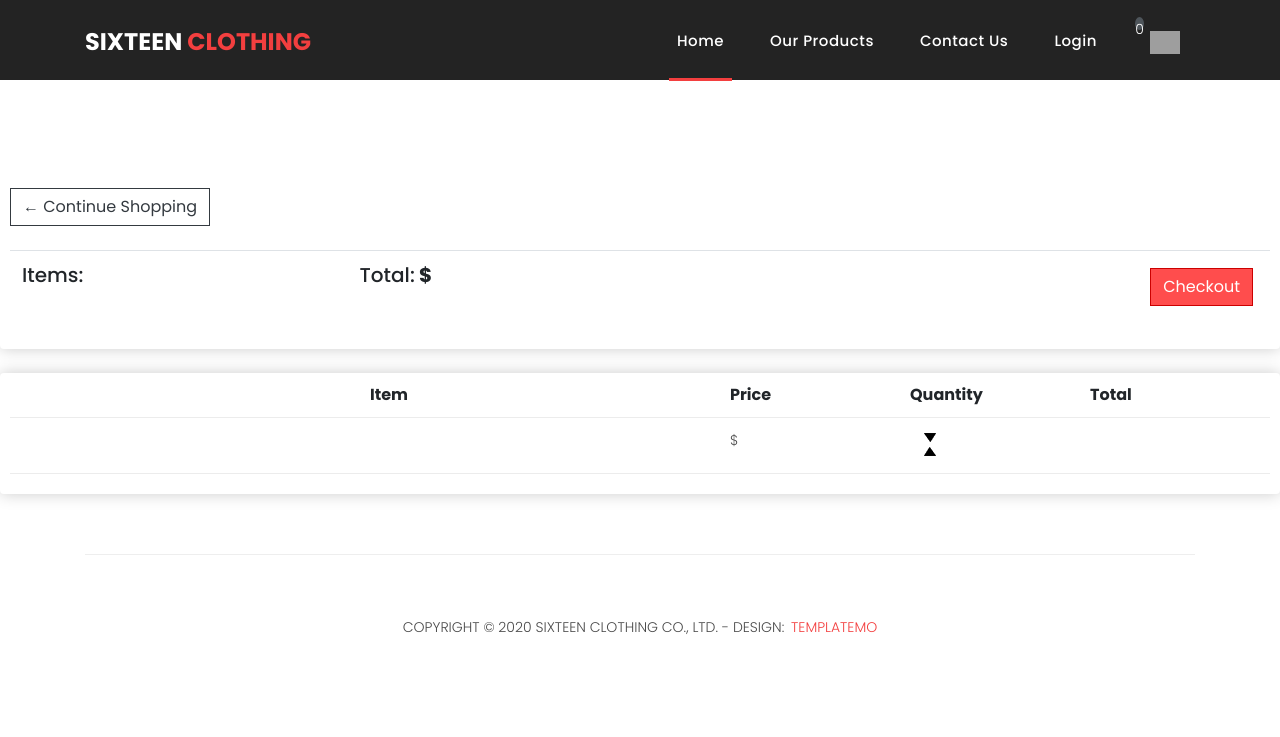
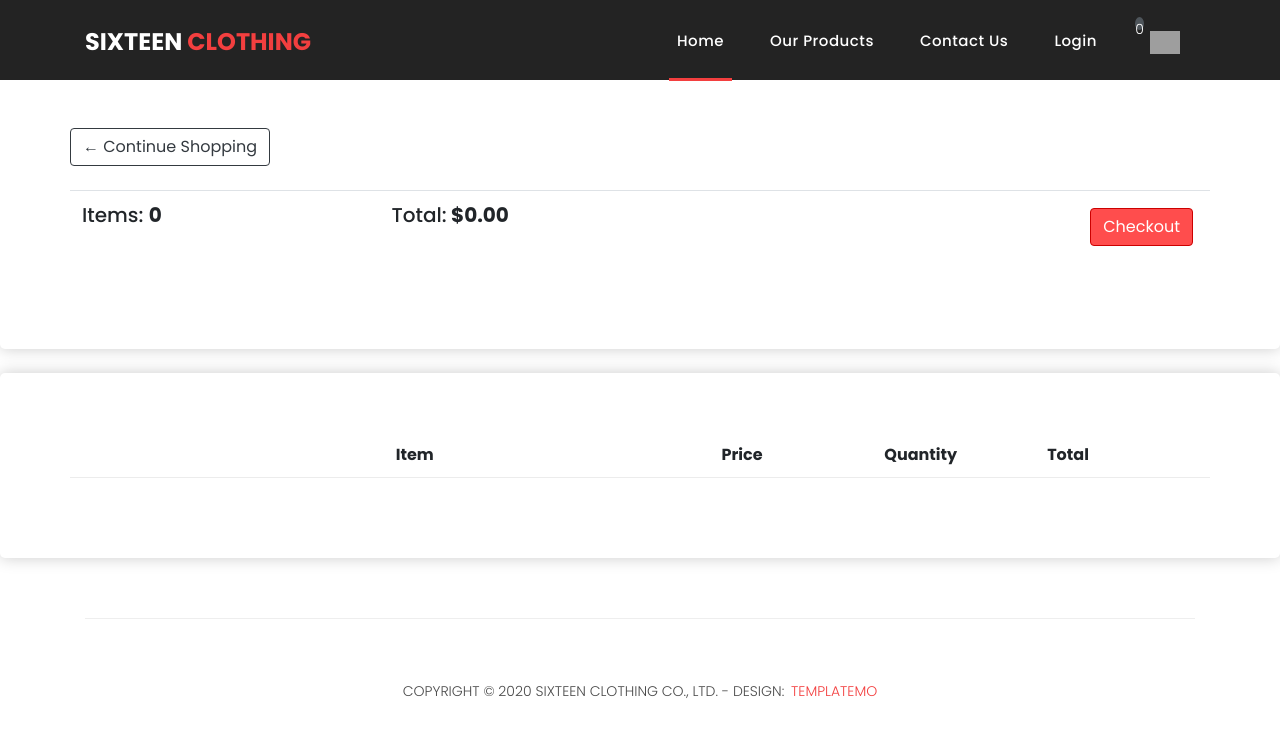
Before and after one commit to HoagSon/IE221, a Django app: page /Cart/ in a window 1280 px wide. Shown: the top 737 px of the page. Run offline with Django 3.2, Linux system fonts and the light colour scheme; lists and menus that the app fills with data are empty; some libraries are stand-ins or nearby versions; grey boxes are pictures that could not be loaded.

Commit message:
edit cart

```diff
--- a/Static/homepage/assets/css/cart.css
+++ b/Static/homepage/assets/css/cart.css
@@ -1,28 +1,16 @@
 .box-element{
 	box-shadow:hsl(0, 0%, 80%) 0 0 16px;
 	background-color: #fff;
-	border-radius: 4px;
-	padding: 10px;
+	border-radius: 5px;
+	padding: 70px;
+
+}
+.row{
+	position: center;
 }
 
-.thumbnail{
-	width: 100%;
-	height: 200px;
-	-webkit-box-shadow: -1px -3px 5px -2px rgba(214,214,214,1);
-    -moz-box-shadow: -1px -3px 5px -2px rgba(214,214,214,1);
-    box-shadow: -1px -3px 5px -2px rgba(214,214,214,1);
-}
-
-.product{
-	border-radius: 0 0 4px 4px;
-}
-
-.col-lg-4, .col-lg-6, .col-lg-8, .col-lg-12{
+ .col-lg-12{
 	margin-top: 10px;
-}
-
-.btn{
-	border-radius: 0;
 }
 
 .row-image{
@@ -47,9 +35,8 @@
 	display: inline-block;
 	font-weight: 700;
 	padding-right:10px;
+}
 
-
-}
 .chg-quantity{
 	width: 12px;
 	cursor: pointer;
@@ -57,12 +44,3 @@
 	margin-top: 5px;
 	transition:.1s;
 }
-
-.chg-quantity:hover{
-	opacity: .6;
-}
-
-
-.hidden{
-	display: none!important;
-}
--- a/Template/Homepage/cart.html
+++ b/Template/Homepage/cart.html
@@ -21,18 +21,13 @@ https://templatemo.com/tm-546-sixteen-clothing
     <link rel="stylesheet" href="{% static 'homepage/assets/css/owl.css' %}">
 	<link rel="stylesheet" href="{% static 'homepage/assets/css/cart.css' %}" >
 {% endblock %}
+
 {% block content %}
 	<div class="row">
 		<div class="col-lg-12">
 			<div class="box-element">
 				<br>
 				<br>
-				<br>
-				<br>
-				<br>
-				<br>
-				<br>
-
 
 				<a  class="btn btn-outline-dark" href="">&#x2190; Continue Shopping</a>
 
@@ -40,8 +35,8 @@ https://templatemo.com/tm-546-sixteen-clothing
 				<br>
 				<table class="table">
 					<tr>
-						<th><h5>Items: <strong></strong></h5></th>
-						<th><h5>Total:<strong> $</strong></h5></th>
+						<th><h5>Items: <strong>{{order.get_cart_items}}</strong></h5></th>
+						<th><h5>Total:<strong> ${{order.get_cart_total|floatformat:2}}</strong></h5></th>
 						<th>
 							<a  style="float:right; color: #ffffff ;margin:5px;background-color: #ff4d4d;border-color: #cc0000" class="btn btn-success" href="">Checkout</a>
 						</th>
@@ -59,21 +54,23 @@ https://templatemo.com/tm-546-sixteen-clothing
 					<div style="flex:1"><strong>Quantity</strong></div>
 					<div style="flex:1"><strong>Total</strong></div>
 				</div>
+
+				{% for item in items %}
 				<div class="cart-row">
-					<div style="flex:2"><img class="row-image" src=""></div>
-					<div style="flex:2"><p></p></div>
-					<div style="flex:1"><p>$</p></div>
+					<div style="flex:2"><img class="row-image" src="{{item.product.imageURL}}"></div>
+					<div style="flex:2"><p>{{item.product.name}}</p></div>
+					<div style="flex:1"><p>${{item.product.price|floatformat:2}}</p></div>
 					<div style="flex:1">
-						<p class="quantity"></p>
+						<p class="quantity">{{item.quantity}}</p>
 						<div class="quantity">
 							<img data-product="" data-action="add" class="chg-quantity update-cart" src="{% static  'homepage/assets/images/arrow-down.png' %}">
 
 							<img data-product="" data-action="remove" class="chg-quantity update-cart" src="{% static  'homepage/assets/images/arrow-up.png' %}">
 						</div>
 					</div>
-					<div style="flex:1"><p></p></div>
+					<div style="flex:1"><p>${{item.get_total|floatformat:2}}</p></div>
 				</div>
-
+				{% endfor %}
 			</div>
 		</div>
 	</div>
--- a/core/views.py
+++ b/core/views.py
@@ -18,5 +18,13 @@ class ProductView(View):
         return render(request, 'Homepage/products.html', context)
 class CartView(View):
     def get(self, request):
+        if request.user.is_authenticated:
+            customer = request.user.customer
+            order, created = Order.objects.get_or_create(customer=customer, complete=False)
+            items = order.orderitem_set.all()
+        else:
+            items = []
+            order = {'get_cart_total': 0, 'get_cart_items': 0}
 
-        return render(request, 'Homepage/cart.html')
+        context = {'items': items, 'order': order}
+        return render(request, 'Homepage/cart.html', context)
```
Also changed, not shown: core/models.py (+15 -0 lines), db.sqlite3.
